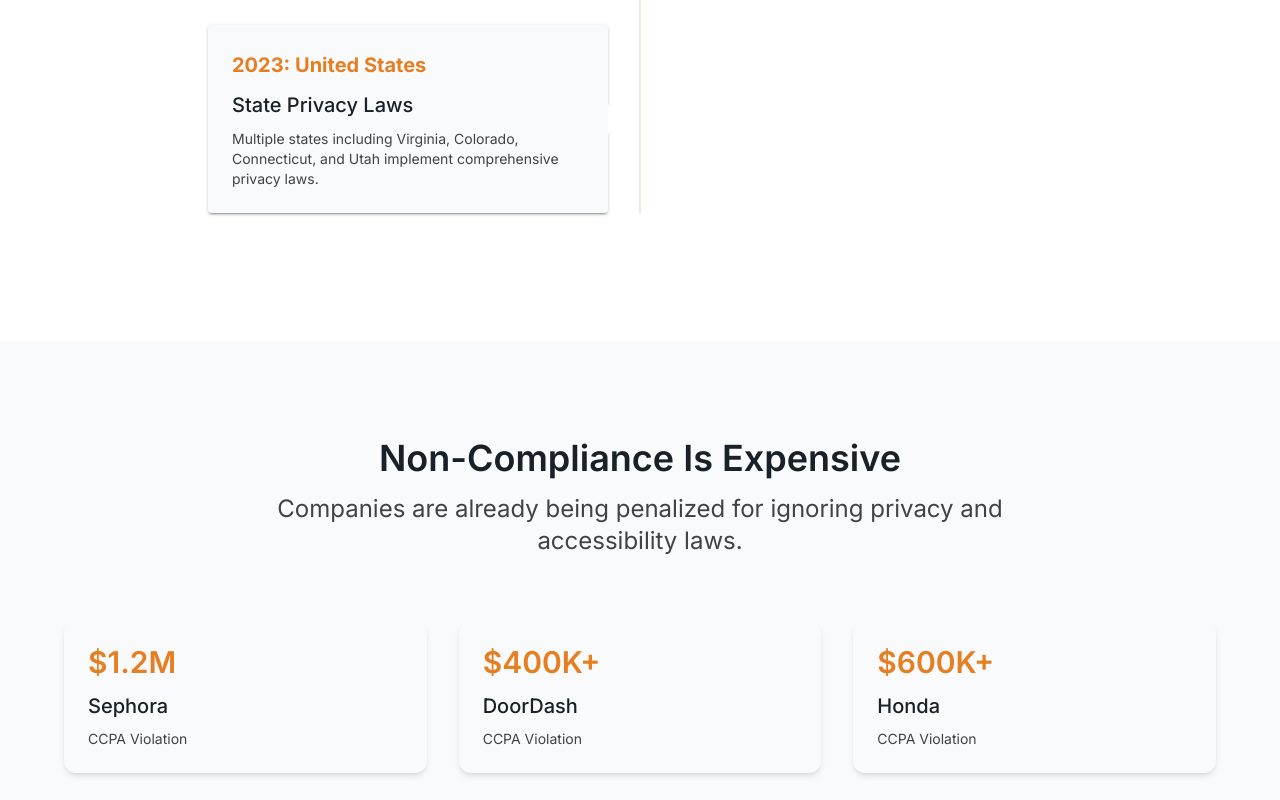
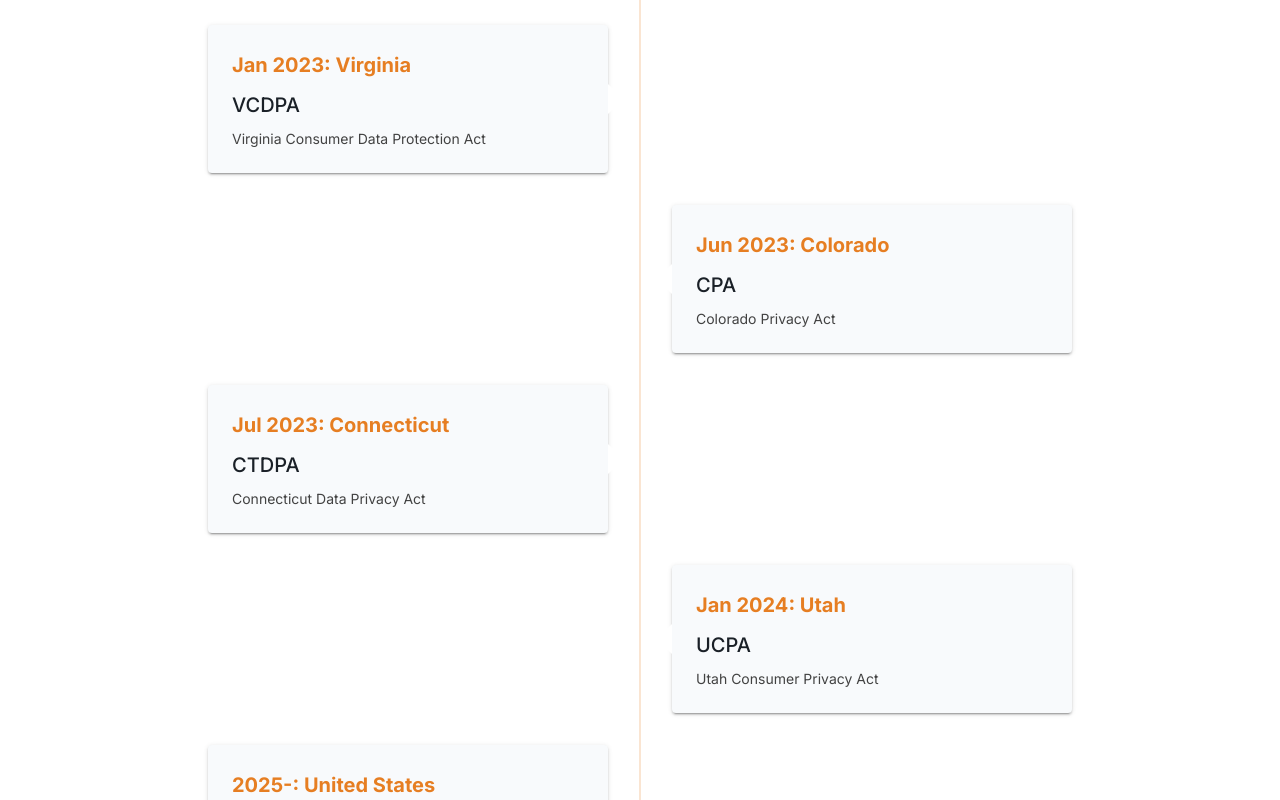
Before and after one commit to papayaverse/agent_carica, a React (Vite) app: page / in a window 1280 px wide. Shown: the part 2260-3060 px from the top of the page. Built offline with nearby package versions, Linux system fonts and the light colour scheme.

Commit message:
new privacy laws added

```diff
--- a/src/components/TimelineSection.jsx
+++ b/src/components/TimelineSection.jsx
@@ -89,11 +89,35 @@
       description: 'California Consumer Privacy Act - First major US privacy law giving consumers control over their personal data.',
     },
     {
-      year: '2023',
-      region: 'United States',
-      title: 'State Privacy Laws',
-      description: 'Multiple states including Virginia, Colorado, Connecticut, and Utah implement comprehensive privacy laws.',
+      year: 'Jan 2023',
+      region: 'Virginia',
+      title: 'VCDPA',
+      description: 'Virginia Consumer Data Protection Act',
     },
+    {
+      year: 'Jun 2023',
+      region: 'Colorado',
+      title: 'CPA',
+      description: 'Colorado Privacy Act',
+    },
+    {
+      year: 'Jul 2023',
+      region: 'Connecticut',
+      title: 'CTDPA',
+      description: 'Connecticut Data Privacy Act',
+    },
+    {
+      year: 'Jan 2024',
+      region: 'Utah',
+      title: 'UCPA',
+      description: 'Utah Consumer Privacy Act',
+    },
+    {
+        year: '2025-',
+        region: 'United States',
+        title: 'State Privacy Laws',
+      description: 'Multiple states implementing comprehensive privacy laws.',
+    }
   ];
 
   return (
```
